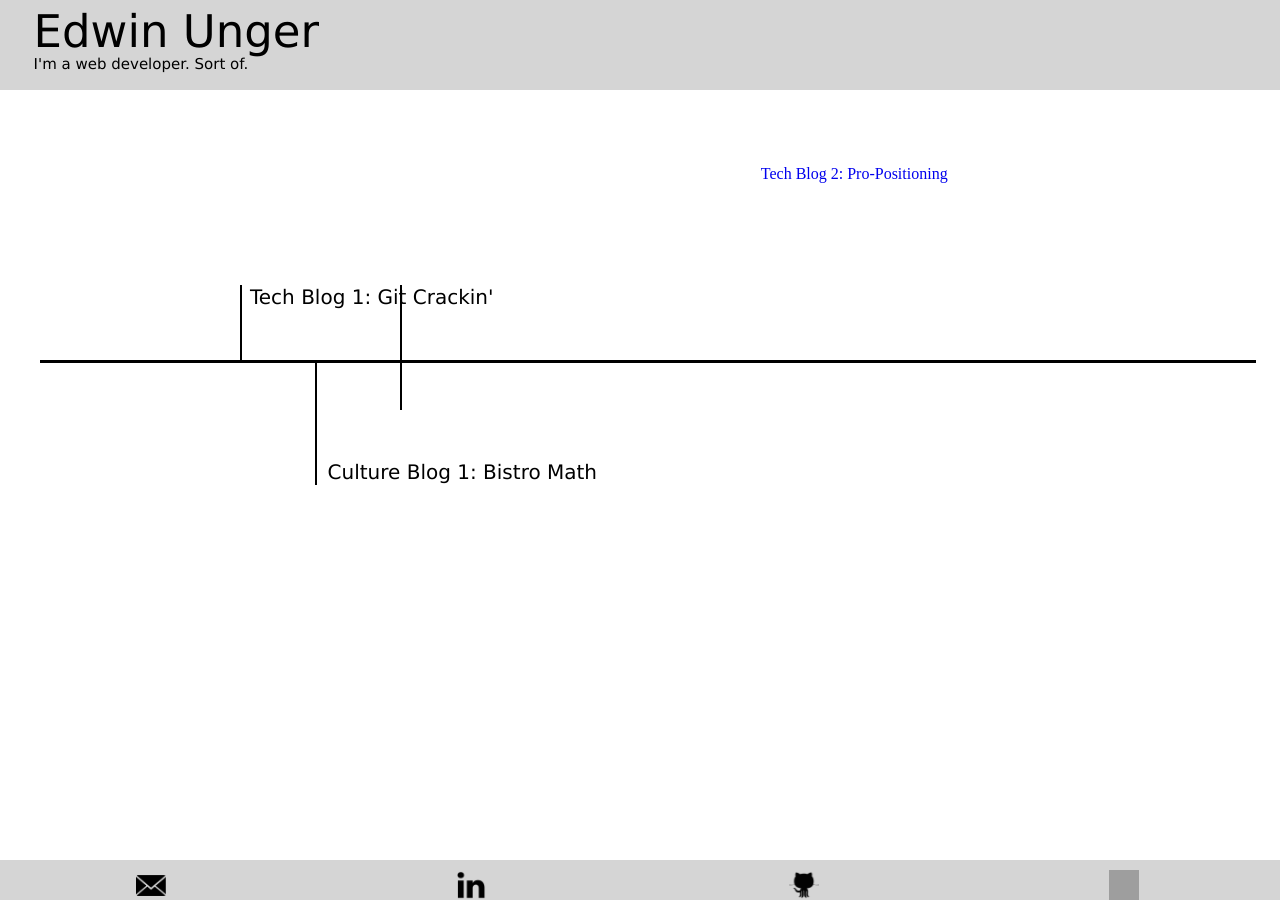
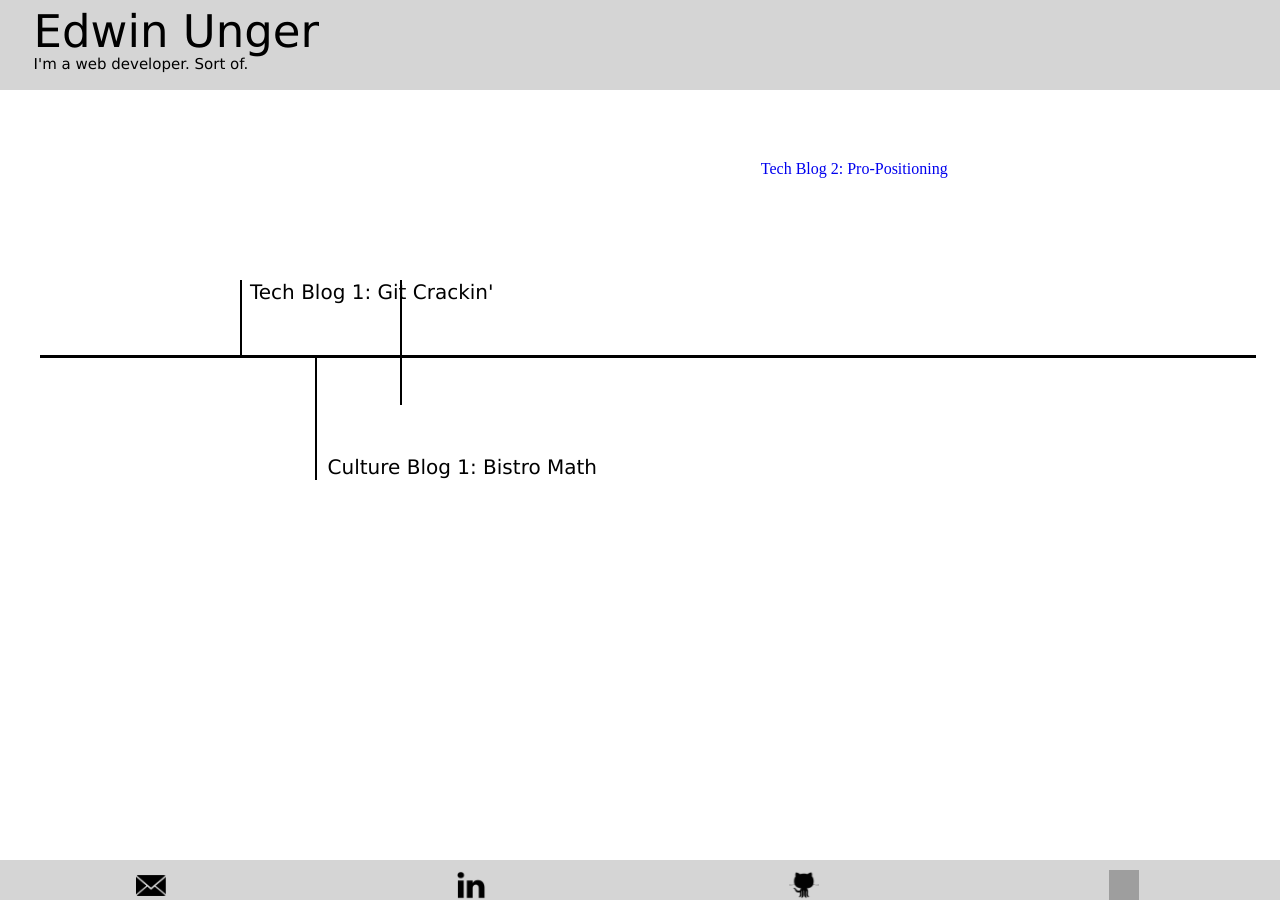
Before and after one commit to edwinunger/edwinunger.github.io, a Jekyll site: the page blog.html, which Jekyll copies as it is, in a window 1280 px wide. Built offline with Jekyll 4.4.1, drawn with Linux system fonts in a browser that asks for light colours; grey boxes are pictures that could not be loaded.

Commit message:
image adjust

```diff
--- a/stylesheets/default.css
+++ b/stylesheets/default.css
@@ -30,7 +30,7 @@ body  {height: 620px;
 main {position: fixed;
       top: 50%;
       left: 50%;
-      margin-top: -290px;
+      margin-top: -295px;
       margin-left: -400px
 
 }
```
